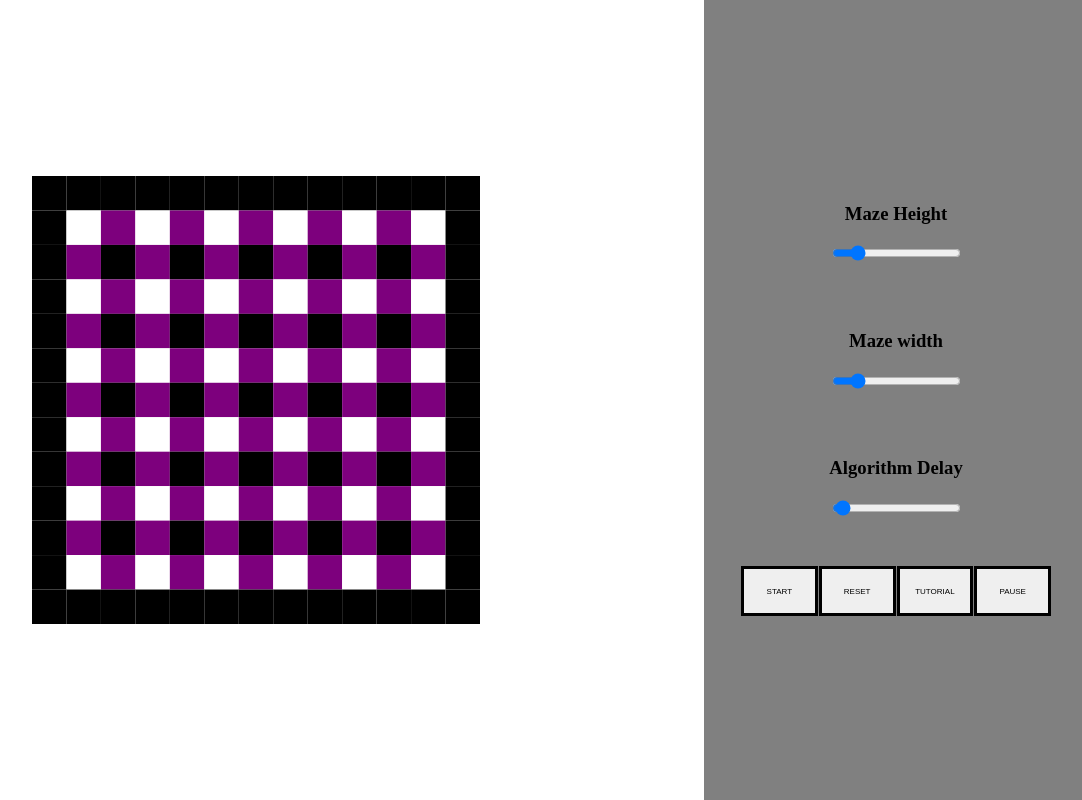
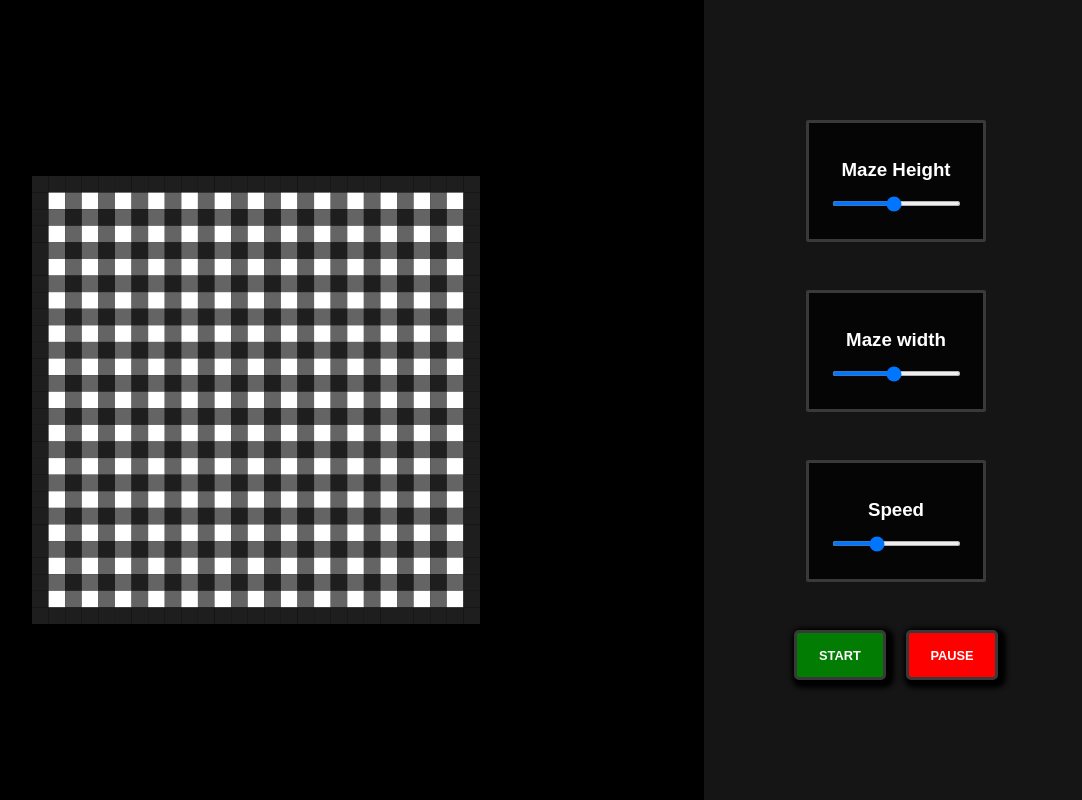
Before and after one commit to JohanFendi/MazeAlgorithmsWebsite, an Angular app: page / in a window 1280 px wide. Shown: the whole page, without its empty margins (192-1274 px from the left). Built offline with nearby package versions, Linux system fonts and the light colour scheme.

Commit message:
Styling of the page, removal of reset and tutorial buttons, some refactoring.

```diff
--- a/src/app/IOmodules/appState.ts
+++ b/src/app/IOmodules/appState.ts
@@ -14,23 +14,29 @@ export class appState {
     private static readonly MAZECANVASREFERROR : string = "CanvasError: mazeCanvasRef is undefined";
     private static readonly ANIMATIONOBJERROR: string = "AnimationObjError : AnimationObj undefined while animation running."
     private static readonly PAUSEBUTTONTEXT : string = "PAUSE";
-    private static readonly RESUMEBUTTONTEXT : string = "REUSME";
+    private static readonly RESUMEBUTTONTEXT : string = "RESUME";
     private static readonly STARTBUTTONTEXT : string = "START";
-    private static readonly RUNNINGBUTTONTEXT : string = "RUNNING";
-    private static readonly INITIALMAZESIDE : number = 11;
-    private static readonly INITIALDELAY : number = 100;
+    private static readonly RESETBUTTONTEXT : string = "RESET";
 
 
     //Instance variables
     private animationObj : Animation | undefined;
-    private mazeHeight : number = appState.INITIALMAZESIDE;
-    private mazeWidth : number = appState.INITIALMAZESIDE;
-    private delay : number = appState.INITIALDELAY;
+    private mazeHeight : number;
+    private mazeWidth : number;
+    private delay : number;
     private running : boolean = false;
     private paused : boolean = false;
     private platfrom_id = inject(PLATFORM_ID);
     private _pauseButtonText : string = appState.PAUSEBUTTONTEXT;
     private _startButtonText : string = appState.STARTBUTTONTEXT;
+
+
+    //Takes inital maze side value from app component.
+    constructor(mazeSide : number, initialDelay : number){
+        this.mazeHeight = mazeSide;
+        this.mazeWidth = mazeSide;
+        this.delay = initialDelay;
+    }
 
 
     //Methods get values from key html sliders and update the state of the app.
@@ -59,8 +65,9 @@ export class appState {
 
 
     //If algorithm is running, creates a new interval in the animationObj
-    setAlgorithmDelay(delaySlider : HTMLInputElement) : void {
-        this.delay = Number(delaySlider.value);
+    //Calculates delay as maxDelay - algorithmSpeed
+    setAlgorithmDelay(speedSlider : HTMLInputElement, maxDelay : number) : void {
+        this.delay = maxDelay - Number(speedSlider.value);
 
         if (this.running) {
             if (this.animationObj == undefined){
@@ -86,23 +93,32 @@ export class appState {
     }
 
 
-    startAlgorithm(mazeCanvasRef : ElementRef<HTMLCanvasElement>|undefined) : void {
-        if (!this.running) {
+    toggleRunning(mazeCanvasRef : ElementRef<HTMLCanvasElement>|undefined) : void {
+        if (this.running) {
+            this.resetAlgorithm(mazeCanvasRef);
+        }
+        else {
+            this.startAlgorithm(mazeCanvasRef);
+        }
+    }
+
+
+    //Used in toggleRunning
+    private startAlgorithm(mazeCanvasRef : ElementRef<HTMLCanvasElement>|undefined) {
         if (mazeCanvasRef == undefined){
             throw new Error(appState.MAZECANVASREFERROR);
         }
         this.running = true;
-            this._startButtonText = appState.RUNNINGBUTTONTEXT;
+        this._startButtonText = appState.RESETBUTTONTEXT;
         const canvas : Canvas = new Canvas(this.mazeHeight, this.mazeWidth, mazeCanvasRef);
         const maze : Maze = new Maze (this.mazeWidth, this.mazeHeight);
         this.animationObj = new Animation(canvas, maze);
         this.animationObj.createNewInterval(this.delay);
     }
-    }
 
 
-    reset(mazeCanvasRef : ElementRef<HTMLCanvasElement> | undefined ) : void{
-        if (this.running) {
+    //Used in toggleRunning
+    private resetAlgorithm(mazeCanvasRef : ElementRef<HTMLCanvasElement>|undefined):void {
         if (this.animationObj == undefined){
             throw new Error(appState.ANIMATIONOBJERROR);
         }
@@ -121,14 +137,14 @@ export class appState {
 
         this.drawMaze(mazeCanvasRef);
     }
-    }
+
 
     //Used in html
     get pauseButtonText(){
         return this._pauseButtonText;
     }
 
-
+    //Used in html
     get startButtonText(){
         return this._startButtonText;
     }
--- a/src/app/app.component.css
+++ b/src/app/app.component.css
@@ -22,7 +22,7 @@
 
 
 .sidebar {
-    background-color: gray;
+    background-color: rgb(21, 21, 21);
     width: 30%;
     height: 100vh;
     display: flex;
@@ -38,6 +38,21 @@
     flex-direction: column;
     align-items: center;
     justify-content: center;
+    padding : 10px;
+    border: 3px solid rgb(57, 57, 57);
+    background-color:rgb(5, 5, 5) ;
+    border-radius: 2px;
+    width: 40%;
+    height: 12%;
+}
+
+.slider {
+    height: 5px;
+    background: red;
+}
+
+.sliderTitle {
+    margin-top: 5px;
 }
 
 
@@ -46,27 +61,44 @@
     display: flex;
     align-items: center;
     justify-content: center;
-    gap: 1px;
+    gap: 20px;
 }
 
 
 .sidebarButton {
-    width: 25%;
+    color: white;
+    width: 30%;
     height: 50px;
     aspect-ratio: 3/1;
-    border : none;
-    font-size: 0.5rem;
-    border: 3px solid black;
+    border : 3px solid rgb(57, 57, 57);
+    font-size: 0.8rem;
+    font-weight: bold;
+    border-radius: 5px;
+    box-shadow: 3px 3px 5px 5px rgb(0, 0, 0);
 }
 
-
-.sidebarButton:hover {
-    background-color: rgb(179, 174, 174);
+.sidebarButton:hover , .slider:hover {
+    cursor: pointer;
 }
-
 
 .sidebarButton:active {
     background-color: rgb(134, 234, 146);
-    transform : scale(1.1);
-    transition: transform .75s ease;
+    transform : scale(.97);
+    transition: transform .2s ease;
 }
+
+#startButton {
+    background-color: rgb(2, 124, 2);
+}
+
+#pauseButton {
+    background-color: red;
+}
+
+#startButton:hover {
+    background-color: rgb(2, 89, 2);
+}
+
+#pauseButton:hover {
+    background-color: rgb(116, 3, 3);
+}
--- a/src/app/app.component.html
+++ b/src/app/app.component.html
@@ -8,25 +8,27 @@
 
         <div class = "sidebar">
             <div class = "sliderContainer">
-                <h3>Maze Height</h3>
-                <input #heightSlider type="range" value = 11 min = 3 max = 53 step = 2 (input)="appStateObj.setMazeHeight(heightSlider, this.mazeCanvasRef)">
+                <h3 class = "sliderTitle">Maze Height</h3>
+                <input #heightSlider class = "slider" type="range" value ={{this.INITIALMAZESIDE}} min = {{this.MINMAZESIDE}}
+                max = {{this.MAXMAZESIDE}} step = 2 (input)="appStateObj.setMazeHeight(heightSlider, this.mazeCanvasRef)">
             </div>
 
             <div class = "sliderContainer">
-                <h3>Maze width</h3>
-                <input #widthSlider type="range" value = 11 min = 3 max = 53 step = 2 (input)="appStateObj.setMazeWidth(widthSlider, this.mazeCanvasRef)">
+                <h3 class = "sliderTitle">Maze width</h3>
+                <input #widthSlider class = "slider" type="range" value = {{this.INITIALMAZESIDE}} min = {{this.MINMAZESIDE}}
+                max = {{this.MAXMAZESIDE}} step = 2 (input)="appStateObj.setMazeWidth(widthSlider, this.mazeCanvasRef)">
             </div>
 
             <div class = "sliderContainer">
-                <h3>Algorithm Delay</h3>
-                <input #delaySlider type="range" value = 11 min = 1 max = 300 (input)="appStateObj.setAlgorithmDelay(delaySlider)">
+                <h3 class = "sliderTitle">Speed</h3>
+                <input #speedSlider class = "slider" type="range" value = {{this.initialDelay}} min = 1
+                max = {{this.maxDelay}} (input)="appStateObj.setAlgorithmDelay(speedSlider, this.maxDelay)">
             </div>
 
             <div class = "buttonContainer">
-                <button class = "sidebarButton" (click)="this.appStateObj.startAlgorithm(this.mazeCanvasRef)">{{this.appStateObj.startButtonText}}</button>
-                <button class = "sidebarButton" (click)="this.appStateObj.reset(this.mazeCanvasRef)">RESET</button>
-                <button class = "sidebarButton" >TUTORIAL</button>
-                <button class = "sidebarButton" (click)="this.appStateObj.togglePause()">{{this.appStateObj.pauseButtonText}}</button>
+                <button id = "startButton" class = "sidebarButton" (click)="this.appStateObj.toggleRunning(this.mazeCanvasRef)">{{this.appStateObj.startButtonText}}</button>
+                <button id = "pauseButton" class = "sidebarButton" (click)="this.appStateObj.togglePause()">{{this.appStateObj.pauseButtonText}}</button>
+
             </div>
         </div>
     </div>
--- a/src/app/app.component.ts
+++ b/src/app/app.component.ts
@@ -1,11 +1,8 @@
-import { Component, ElementRef, ViewChild, PLATFORM_ID, inject } from '@angular/core';
+import { Component, ElementRef, ViewChild } from '@angular/core';
 import { RouterOutlet } from '@angular/router';
-import { NgFor, isPlatformBrowser } from '@angular/common';
+import { NgFor } from '@angular/common';
 
-import { Maze } from './datastructures/maze';
-import { Prims } from './algorithms/prims';
-import { Kruskals } from './algorithms/kruskals';
-import { Algorithm } from './algorithms/algorithm';
+
 import { appState } from './IOmodules/appState';
 
 
@@ -20,10 +17,20 @@ import { appState } from './IOmodules/appState';
 export class AppComponent {
   title = 'maze-generation-visualizer';
 
+  //Maze dimensions (y) have to be on line 3 + 2x = y.
+  readonly MINMAZESIDE : number = 3;
+  readonly INITIALMAZESIDE : number = 25;
+  readonly MAXMAZESIDE : number = 3 + this.INITIALMAZESIDE * 2;
 
+  //Algorithm delay variables.
+  readonly initialDelay : number = 150;
+  readonly maxDelay : number = this.initialDelay * 2;
+
+  //Used for animation of maze.
   @ViewChild('mazeCanvas') mazeCanvasRef: ElementRef<HTMLCanvasElement> | undefined;
-  protected appStateObj : appState = new appState();
 
+  //Main IO object.
+  protected appStateObj : appState = new appState(this.INITIALMAZESIDE, this.initialDelay);
 
   ngAfterViewInit() : void{
     this.appStateObj.drawMaze(this.mazeCanvasRef);
--- a/src/app/datastructures/cell.ts
+++ b/src/app/datastructures/cell.ts
@@ -45,8 +45,8 @@ export class ColorMap {
     //Insert cell types and their corresponding colors.
     static {
         ColorMap.table.set(CellType.PATH, [255,255,255]);
-        ColorMap.table.set(CellType.UNDECIDED, [125,0,125]);
-        ColorMap.table.set(CellType.WALL, [0,0,0]);
+        ColorMap.table.set(CellType.UNDECIDED, [100,100,100]);
+        ColorMap.table.set(CellType.WALL, [30,30,30]);
         ColorMap.table.set(CellType.PATHCELLBEINGPROCESSED, [100,0,0]);
         ColorMap.table.set(CellType.EDGECELLBEINGPROCESSED, [0,100,0]);
     }
--- a/src/styles.css
+++ b/src/styles.css
@@ -1,4 +1,7 @@
 /* You can add global styles to this file, and also import other style files */
 body {
     margin: 0;
+    background-color: black;
+    color: white;
+    font-family: sans-serif;
 }
```
Lines whose indentation alone changed are shown as unchanged.
